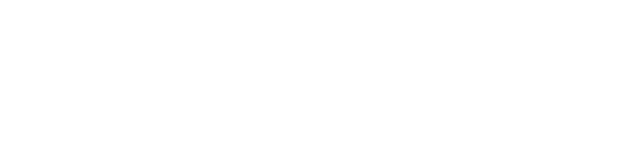
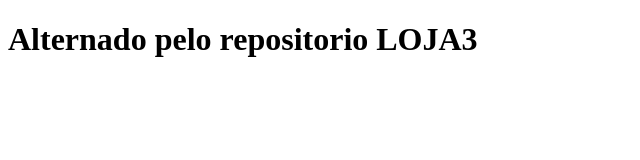
Before and after one commit to pcrs29/lojavirtual, a plain HTML site: page index.html in a window 1280 px wide. Shown: the whole page, without its empty margins (0-640 px from the left). Drawn offline with Linux system fonts and the light colour scheme.

Commit message:
edding index & creating script.js

```diff
--- a/index.html
+++ b/index.html
@@ -6,6 +6,6 @@
     <title>Document</title>
 </head>
 <body>
-
+    <h1>Alternado pelo repositorio LOJA3</h1>
 </body>
 </html>
--- /dev/null
+++ b/script.js
@@ -0,0 +1 @@
+console.log("Hello World");
```
